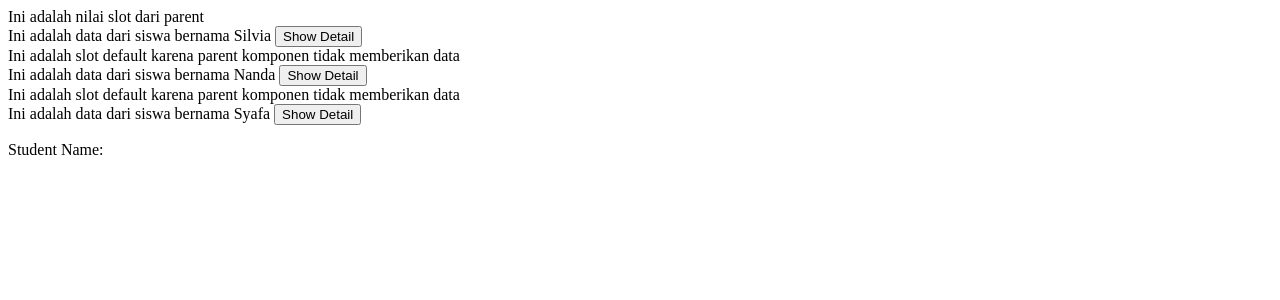
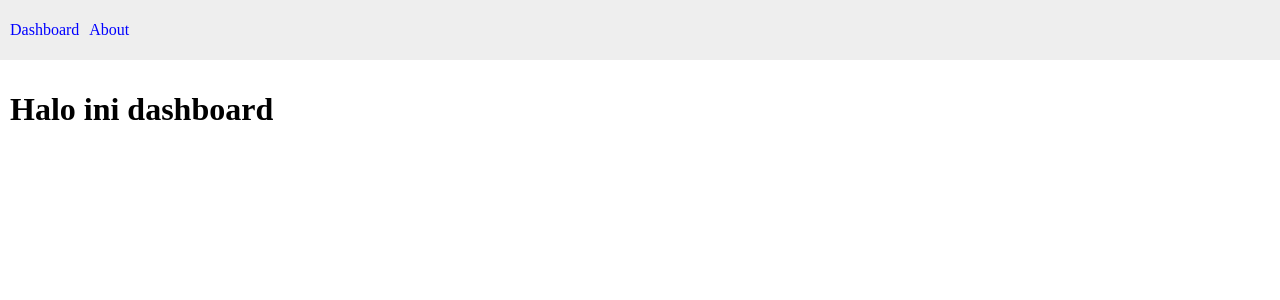
Before and after one commit to silviansi/belajar-vue.js, a Vue app in the folder vue-project/: page / in a window 1280 px wide. Shown: the top 300 px of the page. Built offline with nearby package versions, Linux system fonts and the light colour scheme.

Commit message:
menampilkan komponen baru

```diff
--- a/vue-project/src/App.vue
+++ b/vue-project/src/App.vue
@@ -1,29 +1,36 @@
 <template>
-  <Student @response="showData" studentName="Silvia">Ini adalah nilai slot dari parent</Student> <br>
-  <Student @response="showData" studentName="Nanda" /> <br>
-  <Student @response="showData" studentName="Syafa" />
+  <div class="menu">
+    <Navbar />
+  </div>
 
-  <p>
-    Student Name: {{ studentName }}
-  </p>
+  <div class="main">
+    <RouterView />
+  </div>
 </template>
 
 <script>
-  import Student from './components/Student.vue'
+  import Navbar from './components/Navbar.vue'
 
   export default {
-    components: {
-      Student
-    },
-    data() {
-      return {
-        studentName: ''
+      components: {
+          Navbar
       }
-    },
-    methods: {
-      showData(data) {
-        this.studentName = data
-      }
-    }
   }
 </script>
+
+<style>
+  body {
+    margin: 0;
+  }
+</style>
+
+<style scoped>
+  .menu {
+    background-color: #eee;
+    line-height: 2.5;
+    padding: 10px
+  }
+  .main {
+    padding: 10px;
+  }
+</style>
```
